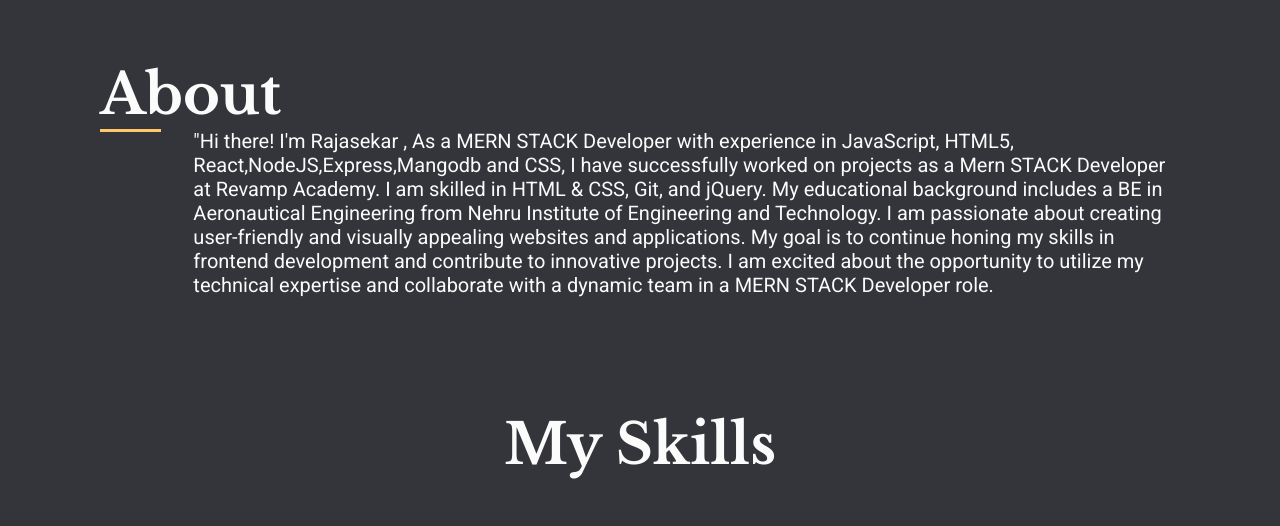
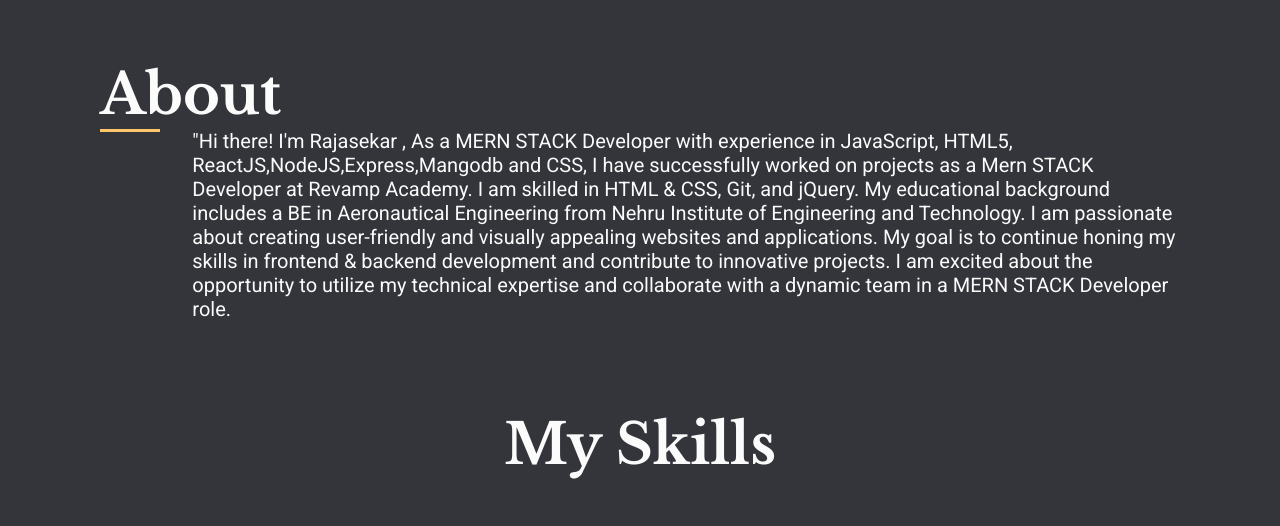
Before and after one commit to rajasekar1053/myportfolio, a plain HTML site: page index.html in a window 1280 px wide. Shown: the part 840-1366 px from the top of the page. Drawn offline with nearby package versions, Linux system fonts and the light colour scheme.

Commit message:
first commit

```diff
--- a/index.html
+++ b/index.html
@@ -42,8 +42,9 @@
         <div class="description">
             <div class="line"></div>
             <p>"Hi there! I'm Rajasekar ,
-                As a MERN STACK Developer with experience in JavaScript, HTML5, React,NodeJS,Express,Mangodb and CSS, I have successfully worked on projects as a
-               Mern STACK Developer at Revamp Academy. I am skilled in HTML & CSS, Git, and jQuery. My educational background includes a BE in Aeronautical Engineering from Nehru Institute of Engineering and Technology. I am passionate about creating user-friendly and visually appealing websites and applications. My goal is to continue honing my skills in frontend development and contribute to innovative projects.
+                As a MERN STACK Developer with experience in JavaScript, HTML5, ReactJS,NodeJS,Express,Mangodb and CSS, I have successfully worked on projects as a
+               Mern STACK Developer at Revamp Academy. I am skilled in HTML & CSS, Git, and jQuery. My educational background includes a BE in Aeronautical Engineering from Nehru Institute of Engineering and Technology.
+                I am passionate about creating user-friendly and visually appealing websites and applications. My goal is to continue honing my skills in frontend  & backend development and contribute to innovative projects.
                 I am excited about the opportunity to utilize my technical expertise and collaborate with a dynamic team in a MERN STACK Developer role.
             </p>
         </div>
```
